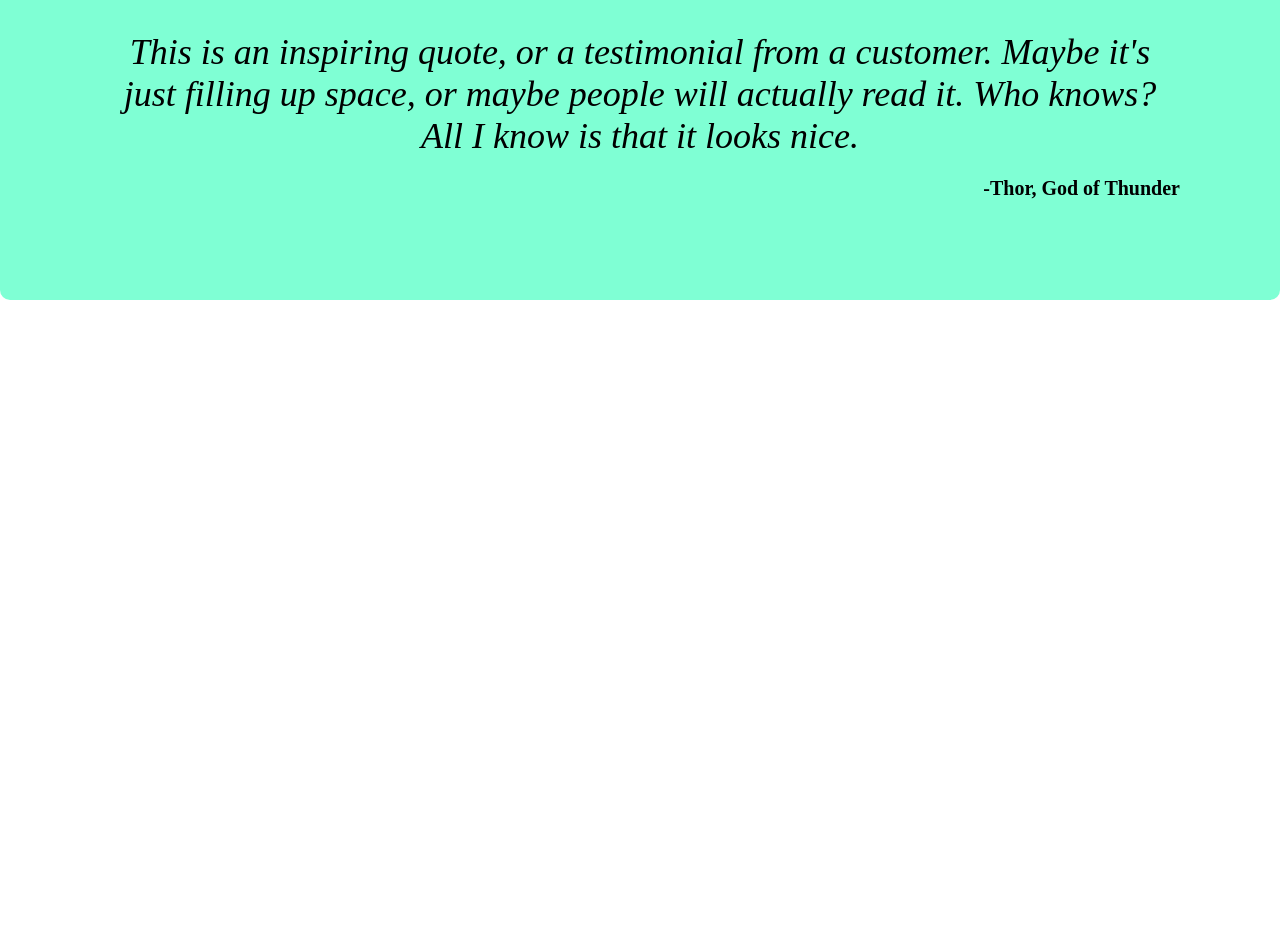
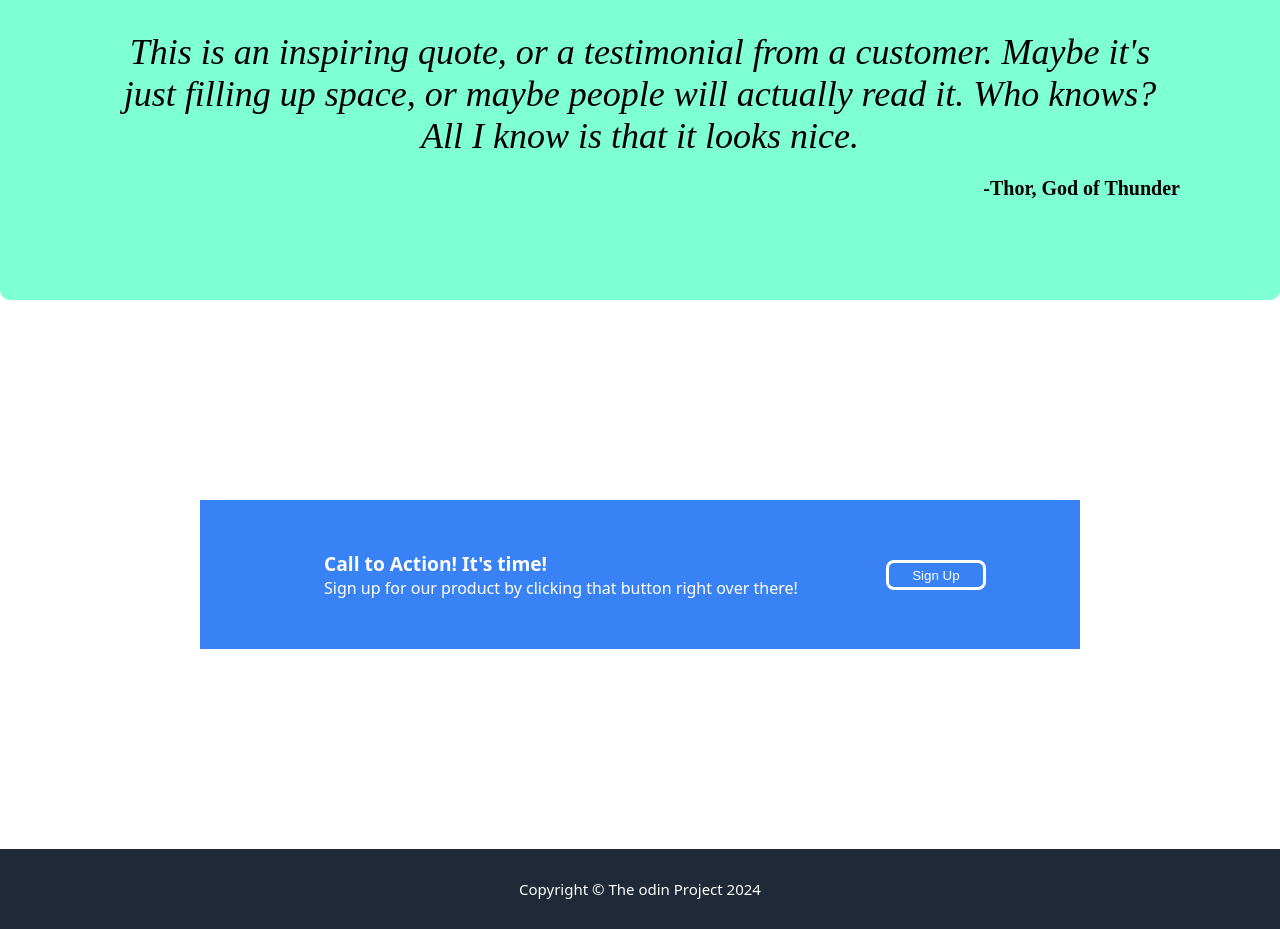
Before and after one commit to Sirenn1/landing-page, a plain HTML site: page index.html in a window 1280 px wide. Shown: the part 1226-2155 px from the top of the page. Before the commit the page ends 1526 px from the top, so only its background shows below. Drawn offline with Linux system fonts and the light colour scheme.

Commit message:
22-07-24-done

```diff
--- a/index.html
+++ b/index.html
@@ -60,5 +60,24 @@
         <div class="quotes-writer">-Thor, God of Thunder</div>
     </div>
 
+    <div class="last-section">
+        <div class="bottom-button">
+            <div class="button-text title">
+                Call to Action! It's time!
+                <div class="button-text content">
+                    Sign up for our product by clicking that button
+                    right over there!
+                </div>
+            </div>
+            <button class="last-button">Sign Up</button>
+        </div>
+    </div>
+
+    <div class="footer">
+        <div class="footer-text">
+            Copyright © The odin Project 2024
+        </div>
+    </div>
+
 </body>
 </html>
--- a/style.css
+++ b/style.css
@@ -131,4 +131,49 @@ button {
     text-align: right; /* Aligns the text to the right */
 }
 
+.last-section{
+    display: flex;
+    justify-content: center;
+    padding: 200px;
 }
+
+.bottom-button{
+    justify-content: space-around;
+    display: flex;
+    background-color: #3882F6;
+    width: 800px;
+    padding: 50px;
+    padding-left: 80px;
+}
+
+.button-text.title{
+    font-weight: bolder;
+    color: white;
+    font-size: larger;
+    font-family: system-ui, -apple-system, BlinkMacSystemFont, 'Segoe UI', Roboto, Oxygen, Ubuntu, Cantarell, 'Open Sans', 'Helvetica Neue', sans-serif;
+}
+
+.button-text.content{
+    font-weight: 100;
+    font-size: smaller;
+}
+
+.last-button{
+    border: solid white;
+}
+
+
+.footer{
+    padding: 30px;
+    background-color: #1f2937;
+    display: flex;
+    justify-content: center;
+}
+
+.footer-text{
+    color: white;
+    font-weight: 100;
+    font-size: 15px;
+    text-align: center;
+    font-family: system-ui, -apple-system, BlinkMacSystemFont, 'Segoe UI', Roboto, Oxygen, Ubuntu, Cantarell, 'Open Sans', 'Helvetica Neue', sans-serif;
+}
```
